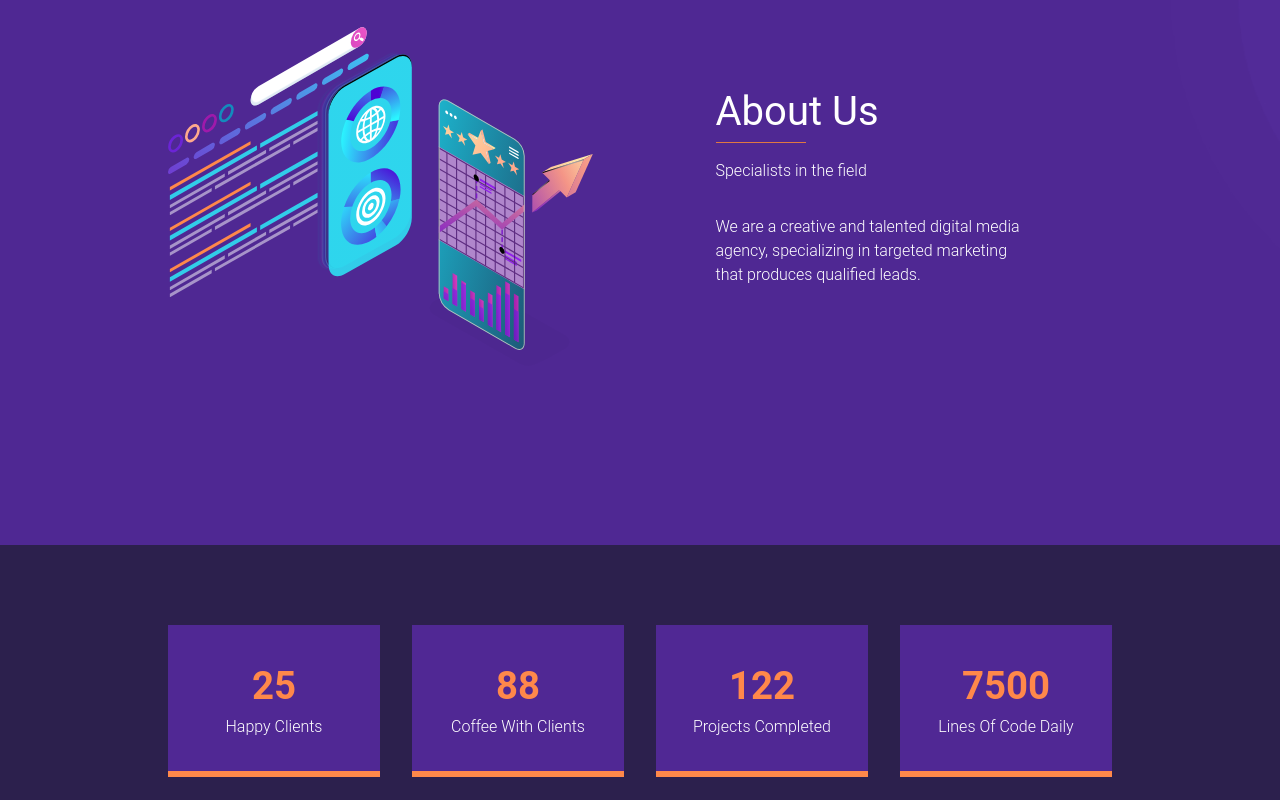
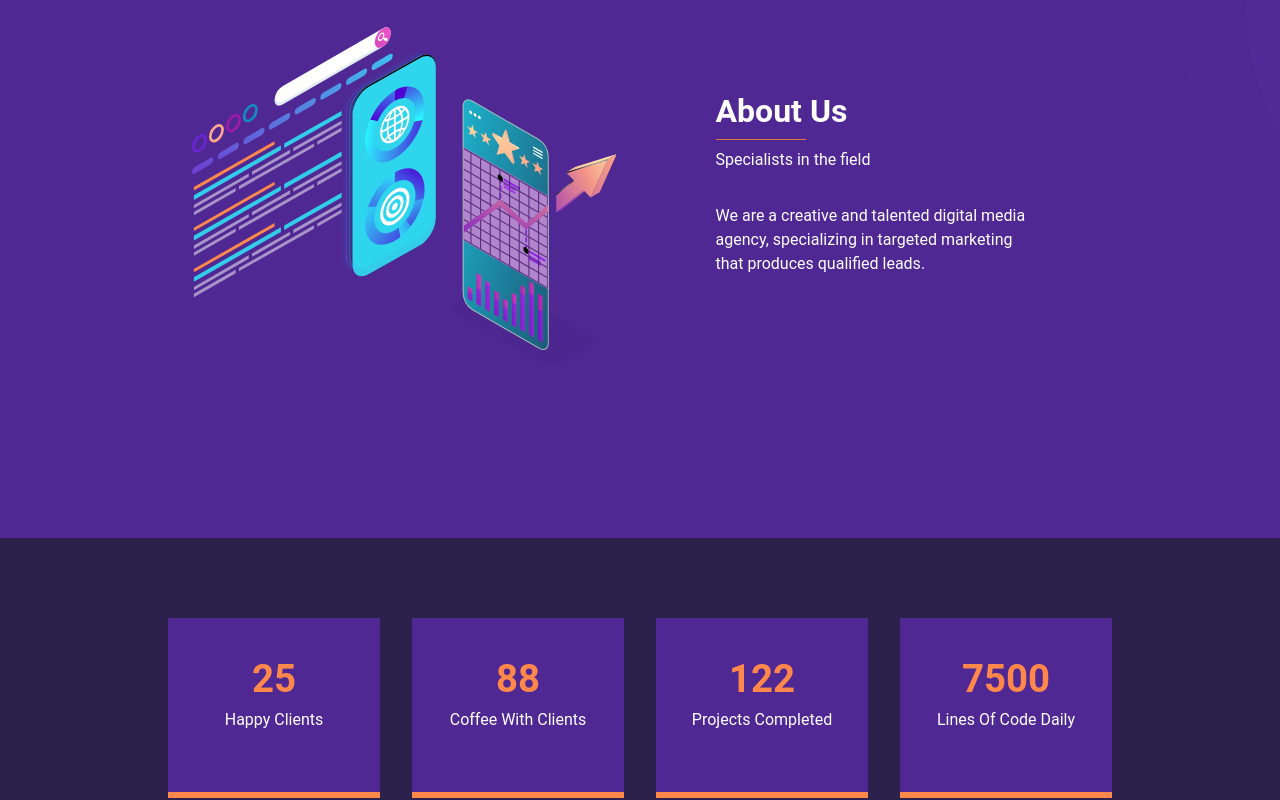
Before and after one commit to anualabi/eleos-digital, a React (Create React App) app: page / in a window 1280 px wide. Shown: the part 880-1680 px from the top of the page. Built offline with nearby package versions, Linux system fonts and the light colour scheme.

Commit message:
implement correct styling for About Us section

```diff
--- a/src/app/components/AboutUs/index.tsx
+++ b/src/app/components/AboutUs/index.tsx
@@ -6,43 +6,47 @@ import Grid from '@mui/material/Grid';
 import { scoreCard } from '../../../utils/constants';
 import {
   StyledAboutContainer,
-  StyledAboutIcon,
+  StyledAboutImage,
   StyledAboutText,
-  StyledAboutCard,
-  StyledScoreCard
+  StyledCardList,
+  StyledCardItem
 } from './styles';
 
 const AboutUs = () => {
   return (
     <section id="about-us">
       <StyledAboutContainer>
-        <StyledAboutIcon>
+        <StyledAboutImage>
           <AboutIcon />
-        </StyledAboutIcon>
+        </StyledAboutImage>
         <StyledAboutText>
-          <Typography component="h2">About Us</Typography>
-          <Divider />
-          <Typography component="p">Specialists in the field </Typography>
-          <Typography component="p">
+          <Typography variant="h2" className="title">
+            About Us
+          </Typography>
+          <Divider className="divider" />
+          <Typography variant="body1" className="subtitle">
+            Specialists in the field
+          </Typography>
+          <Typography variant="body1" className="description">
             We are a creative and talented digital media agency, specializing in targeted marketing
             that produces qualified leads.
           </Typography>
         </StyledAboutText>
       </StyledAboutContainer>
-      <StyledAboutCard>
+      <StyledCardList>
         <Container>
           <Grid container spacing={4}>
             {scoreCard.map((card) => (
               <Grid item xs={12} md={3} key={card.id}>
-                <StyledScoreCard>
-                  <Typography component="h3">{card.title}</Typography>
-                  <Typography component="p">{card.description}</Typography>
-                </StyledScoreCard>
+                <StyledCardItem>
+                  <Typography variant="h3">{card.title}</Typography>
+                  <Typography variant="body1">{card.description}</Typography>
+                </StyledCardItem>
               </Grid>
             ))}
           </Grid>
         </Container>
-      </StyledAboutCard>
+      </StyledCardList>
     </section>
   );
 };
--- a/src/app/components/AboutUs/styles.ts
+++ b/src/app/components/AboutUs/styles.ts
@@ -1,99 +1,104 @@
 import Container from '@mui/material/Container';
 import Box from '@mui/material/Box';
-import { styled } from '@mui/system';
+import { styled } from '@mui/material/styles';
 
-export const StyledAboutContainer = styled(Container, {})`
+export const StyledAboutContainer = styled(Container)(
+  ({ theme }) => `
     color: white;
     display: flex;
+    flex-direction: column;
     align-items: center;
+    margin-top: -4rem;
     padding-bottom: 4rem;
 
-  @media (max-width: 699px) {
-    flex-direction: column;
+    ${theme.breakpoints.up('md')} {
+      flex-direction: row;
+      margin-top: 0;
     }
-`;
+  `
+);
 
-export const StyledAboutIcon = styled(Box, {})`
-  width: 50%;
-
-  @media (max-width: 699px) {
+export const StyledAboutImage = styled(Box)(
+  ({ theme }) => `
     margin: -4rem auto 0;
     width: 95%;
-  }
+    display: flex;
+
     svg {
+      margin: auto;
       width: 90%;
     }
-`;
 
-export const StyledAboutText = styled(Box, {})`
-  padding: 0 8%;
+    ${theme.breakpoints.up('md')} {
+      margin: 0;
       width: 50%;
+    }
+  `
+);
 
-  @media (max-width: 699px) {
+export const StyledAboutText = styled(Box)(
+  ({ theme }) => `
+    padding: 0;
     margin: -8rem auto 0;
     text-align: center;
     width: 95%;
+
+    .divider {
+      background-color: ${theme.palette.secondary.main};
+      margin: 0.25rem auto 0.5rem;
+      width: 90px;
     }
 
-  h2 {
-    font-size: 2.5rem;
+    .description {
+      margin-top: 1rem;
+    }
 
-    @media (max-width: 699px) {
-      font-size: 2.2rem;
+
+    ${theme.breakpoints.up('md')} {
+      margin: 0;
+      padding: 0 8%;
+      text-align: left;
+      width: 50%;
+
+      .divider {
+        margin: 0.25rem 0 0.5rem;
+      }
+
+      .subtitle, .description {
+        margin-bottom: 2rem;
       }
     }
+  `
+);
 
-  hr {
-    width: 90px;
-    margin-bottom: 1rem;
-    ${({ theme }) => ({
-      backgroundColor: theme.palette.secondary.main
-    })}
+export const StyledCardList = styled(Box)(
+  ({ theme }) => `
+    background-color: ${theme.palette.primary.main};
+    padding: 5rem 0;
+  `
+);
 
-    @media (max-width: 699px) {
-      margin: 0 auto 1rem;
-    }
-  }
-
-  p {
-    font-weight: 300;
-    margin-bottom: 2rem;
-
-    @media (max-width: 699px) {
-      font-size: 1rem;
-    }
-  }
-`;
-
-export const StyledAboutCard = styled(Box, {})`
-  padding: 5rem 0;
-  ${({ theme }) => ({
-    backgroundColor: theme.palette.primary.main
-  })}
-`;
-
-export const StyledScoreCard = styled(Box, {})`
+export const StyledCardItem = styled(Box)(
+  ({ theme }) => `
+    background-color: ${theme.palette.primary.light};
+    border-bottom: 6px solid ${theme.palette.secondary.main};
     padding: 2rem 1rem;
     text-align: center;
-  ${({ theme }) => ({
-    backgroundColor: theme.palette.primary.light,
-    borderBottom: `6px solid ${theme.palette.secondary.main}`
-  })}
-
-  @media (max-width: 699px) {
-    margin: 0 2rem;
-  }
+    margin: 0 1rem;
+    min-height: 180px;
 
     h3 {
+      color: ${theme.palette.secondary.main};
       font-size: 2.4rem;
       font-weight: 600;
-    ${({ theme }) => ({
-      color: theme.palette.secondary.main
-    })}
     }
 
     p {
       color: white;
-    font-weight: 300;
     }
-`;
+
+    ${theme.breakpoints.up('md')} {
+      margin: 0;
+    }
+  `
+);
--- a/src/app/theme.tsx
+++ b/src/app/theme.tsx
@@ -73,10 +73,10 @@ export const theme = createTheme({
       }
     },
     body1: {
-      fontSize: '0.8rem',
+      fontSize: '0.85rem',
       lineHeight: 1.5,
       '@media (min-width:576px)': {
-        fontSize: '0.9rem'
+        fontSize: '0.95rem'
       },
       '@media (min-width:768px)': {
         fontSize: '1rem'
```
Lines whose indentation alone changed are shown as unchanged.
